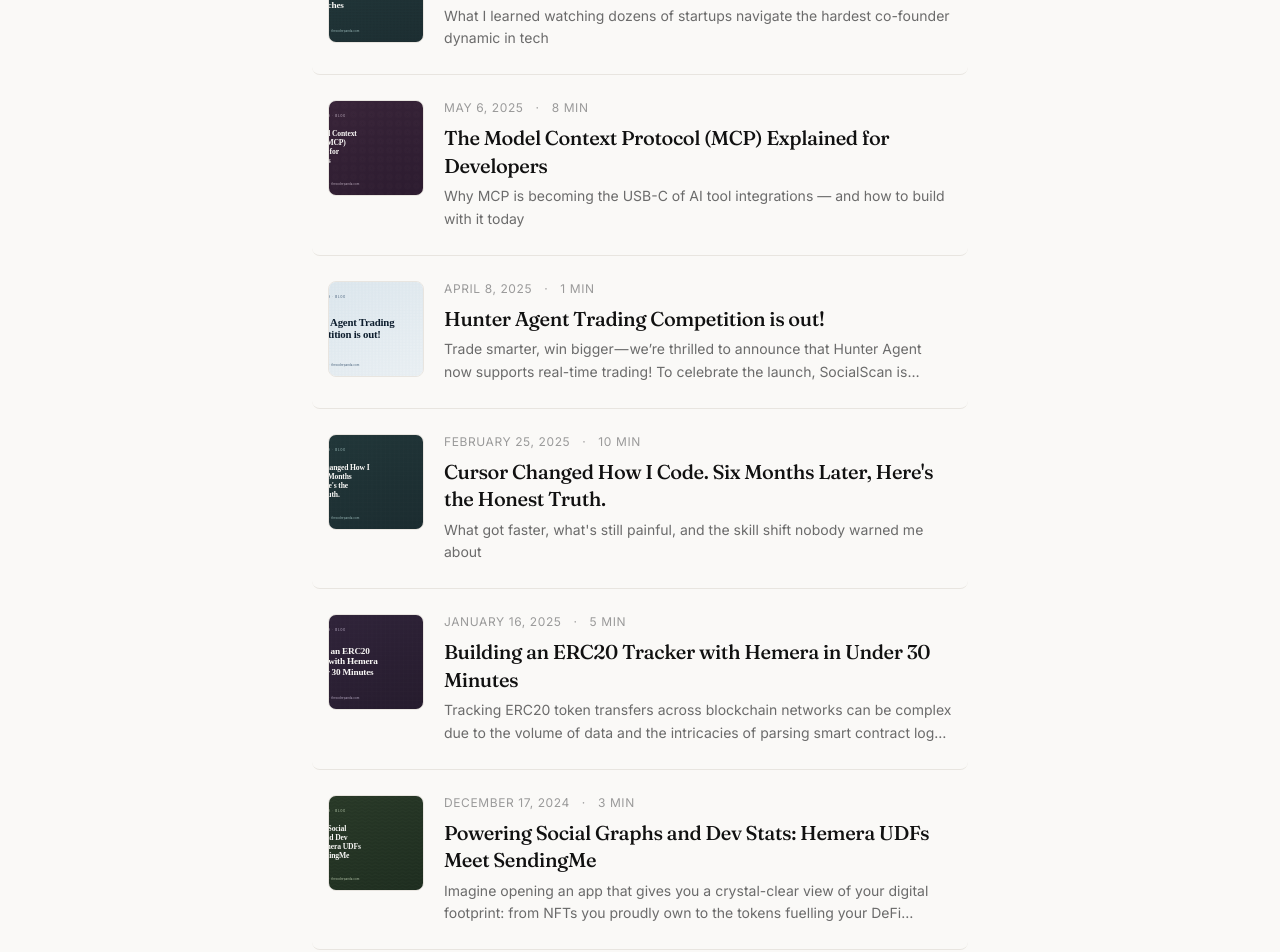
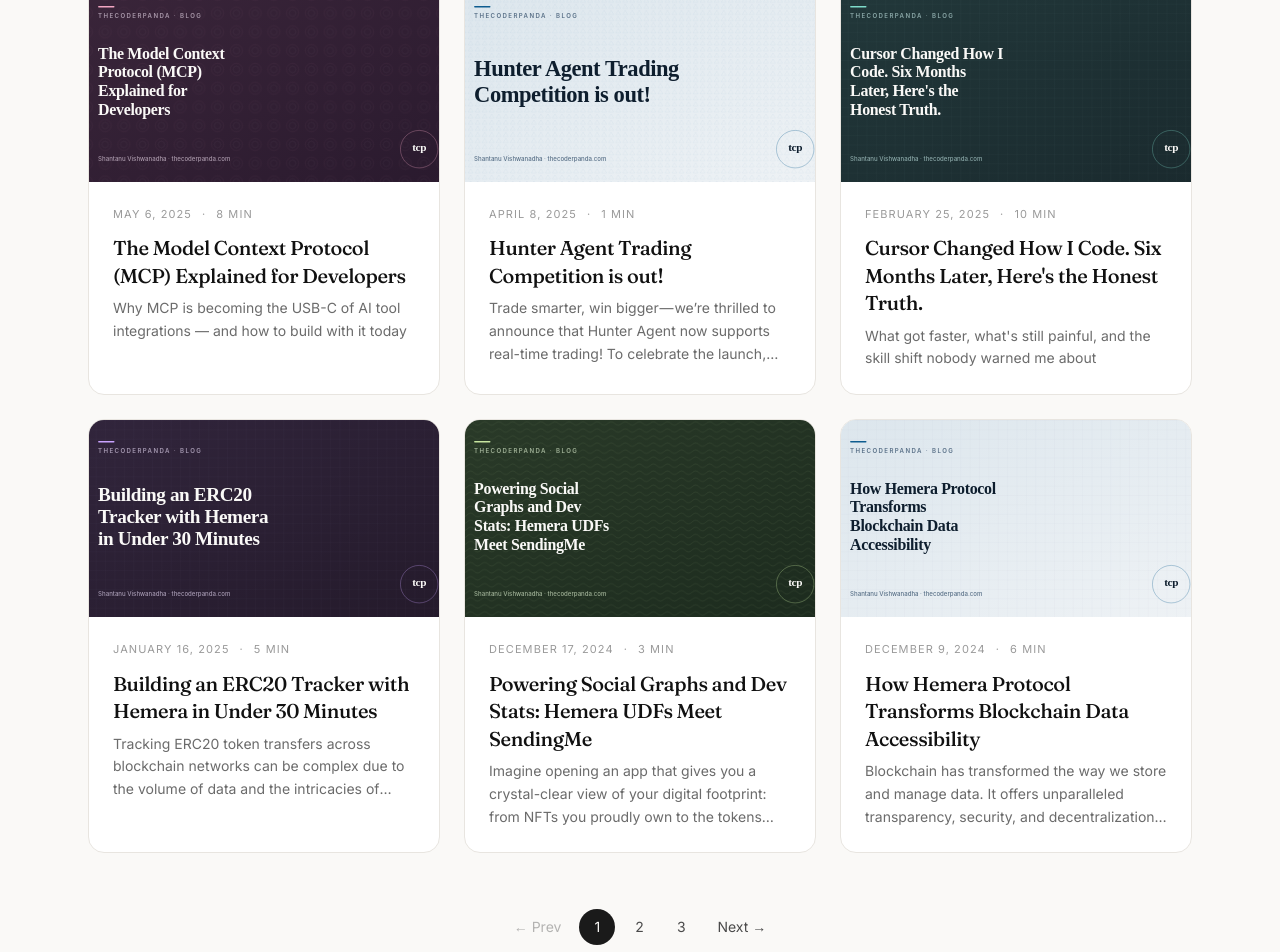
Before and after one commit to thecoderpanda/thecoderpanda-web, a Next.js app: page /blog in a window 1280 px wide. Shown: the part 1300-2252 px from the top of the page. Built offline with nearby package versions, Linux system fonts and the light colour scheme.

Commit message:
blog: 3-column card grid with client-side pagination
- New BlogGrid client component: 1/2/3 responsive columns, 12 per page
- Widen /blog to max-w-6xl for the grid
- Numeric pagination with prev/next and ellipsis
- Newsletter widget re-centered under the grid

```diff
--- a/src/app/blog/page.tsx
+++ b/src/app/blog/page.tsx
@@ -1,8 +1,7 @@
-import Link from "next/link";
 import { getAllPosts, formatDate } from "@/lib/blog";
-import { AnimatedSection } from "@/components/AnimatedSection";
 import { AnimatedHero } from "@/components/AnimatedHero";
 import { NewsletterWidget } from "@/components/NewsletterWidget";
+import { BlogGrid } from "@/components/BlogGrid";
 
 export const metadata = {
   title: "Blog — thecoderpanda",
@@ -11,12 +10,15 @@
 };
 
 export default function BlogPage() {
-  const posts = getAllPosts();
+  const posts = getAllPosts().map((p) => ({
+    ...p,
+    formattedDate: formatDate(p.date),
+  }));
 
   return (
     <div className="min-h-screen bg-[#faf9f7]">
-      <main className="max-w-2xl mx-auto px-6">
-        <section className="pt-16 pb-16">
+      <main className="max-w-6xl mx-auto px-6">
+        <section className="pt-16 pb-14">
           <AnimatedHero>
             {[
               <p
@@ -42,40 +44,8 @@
           </AnimatedHero>
         </section>
 
-        <section className="pb-8 border-t border-[#e8e5e0] pt-10">
-          <div className="space-y-px">
-            {posts.map((post, i) => (
-              <AnimatedSection key={post.slug} delay={i * 0.04}>
-                <Link
-                  href={`/blog/${post.slug}`}
-                  className="group flex items-start gap-5 py-6 border-b border-[#e8e5e0] hover:bg-[#f5f3f0] -mx-4 px-4 transition-colors duration-200 rounded-lg"
-                >
-                  {/* eslint-disable-next-line @next/next/no-img-element */}
-                  <img
-                    src={post.cover}
-                    alt=""
-                    className="shrink-0 w-20 h-20 sm:w-24 sm:h-24 rounded-lg object-cover border border-[#e8e5e0]"
-                    loading="lazy"
-                  />
-                  <div className="flex-1 min-w-0">
-                    <div className="flex items-center gap-3 mb-2 text-xs tracking-wider uppercase text-[#9a9a9a]">
-                      <span>{formatDate(post.date)}</span>
-                      <span>·</span>
-                      <span>{post.readingTime} min</span>
-                    </div>
-                    <h2 className="blog-title text-lg sm:text-xl text-[#111] group-hover:text-[#333] transition-colors mb-1.5 leading-snug">
-                      {post.title}
-                    </h2>
-                    {post.subtitle && (
-                      <p className="text-sm text-[#6b6b6b] leading-relaxed line-clamp-2">
-                        {post.subtitle}
-                      </p>
-                    )}
-                  </div>
-                </Link>
-              </AnimatedSection>
-            ))}
-          </div>
+        <section className="pb-10 border-t border-[#e8e5e0] pt-10">
+          <BlogGrid posts={posts} />
 
           {posts.length === 0 && (
             <p className="text-base text-[#9a9a9a] py-12 text-center">
@@ -84,7 +54,7 @@
           )}
         </section>
 
-        <section className="pb-16">
+        <section className="pb-16 max-w-2xl mx-auto">
           <NewsletterWidget />
         </section>
       </main>
--- /dev/null
+++ b/src/components/BlogGrid.tsx
@@ -0,0 +1,144 @@
+"use client";
+
+import Link from "next/link";
+import { useMemo, useState } from "react";
+import { AnimatedSection } from "@/components/AnimatedSection";
+
+type GridPost = {
+  slug: string;
+  title: string;
+  subtitle: string;
+  date: string;
+  readingTime: number;
+  cover: string;
+  formattedDate: string;
+};
+
+const PAGE_SIZE = 12;
+
+export function BlogGrid({ posts }: { posts: GridPost[] }) {
+  const [page, setPage] = useState(1);
+  const totalPages = Math.max(1, Math.ceil(posts.length / PAGE_SIZE));
+  const current = Math.min(page, totalPages);
+
+  const visible = useMemo(() => {
+    const start = (current - 1) * PAGE_SIZE;
+    return posts.slice(start, start + PAGE_SIZE);
+  }, [posts, current]);
+
+  function goto(p: number) {
+    const next = Math.min(Math.max(1, p), totalPages);
+    setPage(next);
+    if (typeof window !== "undefined") {
+      window.scrollTo({ top: 0, behavior: "smooth" });
+    }
+  }
+
+  const pageNumbers = useMemo(() => {
+    const window: (number | "…")[] = [];
+    const push = (n: number | "…") => {
+      if (window[window.length - 1] !== n) window.push(n);
+    };
+    for (let i = 1; i <= totalPages; i++) {
+      if (
+        i === 1 ||
+        i === totalPages ||
+        (i >= current - 1 && i <= current + 1)
+      ) {
+        push(i);
+      } else if (i < current - 1 || i > current + 1) {
+        push("…");
+      }
+    }
+    return window;
+  }, [current, totalPages]);
+
+  return (
+    <>
+      <div className="grid grid-cols-1 sm:grid-cols-2 lg:grid-cols-3 gap-6">
+        {visible.map((post, i) => (
+          <AnimatedSection key={post.slug} delay={i * 0.03}>
+            <Link
+              href={`/blog/${post.slug}`}
+              className="group block h-full rounded-2xl border border-[#e8e5e0] bg-white overflow-hidden hover:border-[#c0bdb8] hover:shadow-[0_6px_24px_-12px_rgba(0,0,0,0.15)] transition-all duration-200"
+            >
+              <div className="aspect-[16/9] overflow-hidden bg-[#f0ede8]">
+                {/* eslint-disable-next-line @next/next/no-img-element */}
+                <img
+                  src={post.cover}
+                  alt=""
+                  className="w-full h-full object-cover group-hover:scale-[1.02] transition-transform duration-300"
+                  loading="lazy"
+                />
+              </div>
+              <div className="p-5 sm:p-6">
+                <div className="flex items-center gap-2.5 mb-3 text-[11px] tracking-widest uppercase text-[#9a9a9a]">
+                  <span>{post.formattedDate}</span>
+                  <span>·</span>
+                  <span>{post.readingTime} min</span>
+                </div>
+                <h2 className="blog-title text-xl text-[#111] group-hover:text-[#333] transition-colors mb-2 leading-snug line-clamp-3">
+                  {post.title}
+                </h2>
+                {post.subtitle && (
+                  <p className="text-sm text-[#6b6b6b] leading-relaxed line-clamp-3">
+                    {post.subtitle}
+                  </p>
+                )}
+              </div>
+            </Link>
+          </AnimatedSection>
+        ))}
+      </div>
+
+      {totalPages > 1 && (
+        <nav
+          className="mt-14 flex items-center justify-center gap-1.5"
+          aria-label="Pagination"
+        >
+          <button
+            type="button"
+            onClick={() => goto(current - 1)}
+            disabled={current === 1}
+            className="px-3 py-2 rounded-full text-sm text-[#4a4a4a] hover:text-[#1a1a1a] hover:bg-[#f0ede8] disabled:opacity-40 disabled:hover:bg-transparent transition-colors"
+          >
+            ← Prev
+          </button>
+          {pageNumbers.map((n, idx) =>
+            n === "…" ? (
+              <span
+                key={`e-${idx}`}
+                className="px-2 text-sm text-[#9a9a9a]"
+              >
+                …
+              </span>
+            ) : (
+              <button
+                key={n}
+                type="button"
+                onClick={() => goto(n)}
+                aria-current={n === current ? "page" : undefined}
+                className={
+                  "min-w-9 h-9 px-3 rounded-full text-sm transition-colors " +
+                  (n === current
+                    ? "bg-[#1a1a1a] text-[#faf9f7]"
+                    : "text-[#4a4a4a] hover:text-[#1a1a1a] hover:bg-[#f0ede8]")
+                }
+              >
+                {n}
+              </button>
+            )
+          )}
+          <button
+            type="button"
+            onClick={() => goto(current + 1)}
+            disabled={current === totalPages}
+            className="px-3 py-2 rounded-full text-sm text-[#4a4a4a] hover:text-[#1a1a1a] hover:bg-[#f0ede8] disabled:opacity-40 disabled:hover:bg-transparent transition-colors"
+          >
+            Next →
+          </button>
+        </nav>
+      )}
+    </>
+  );
+}
```
